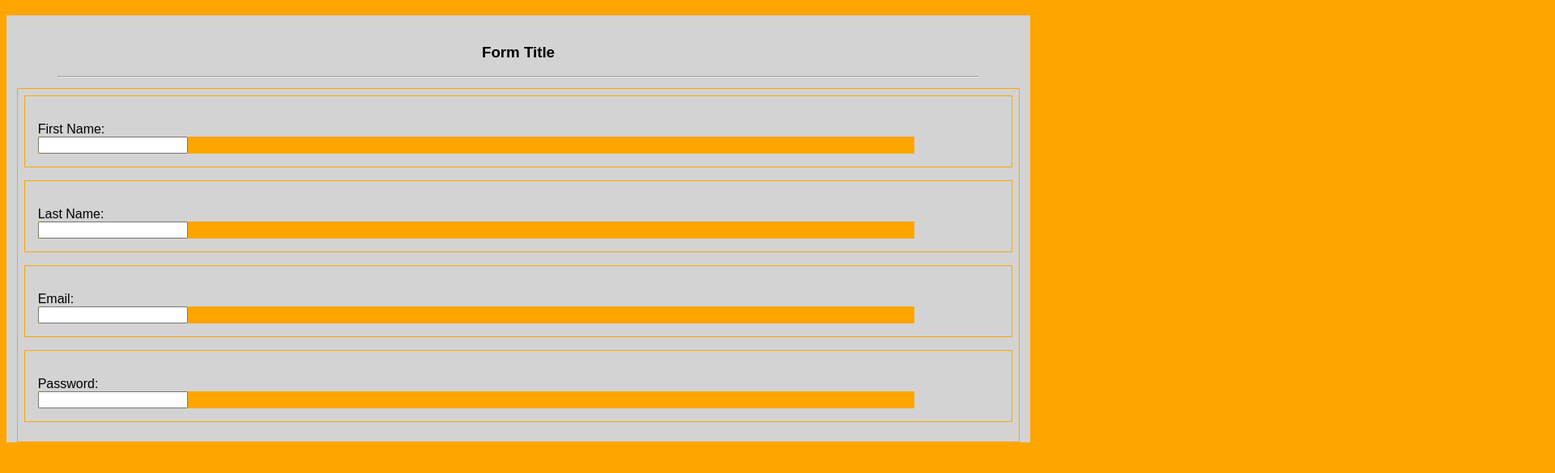
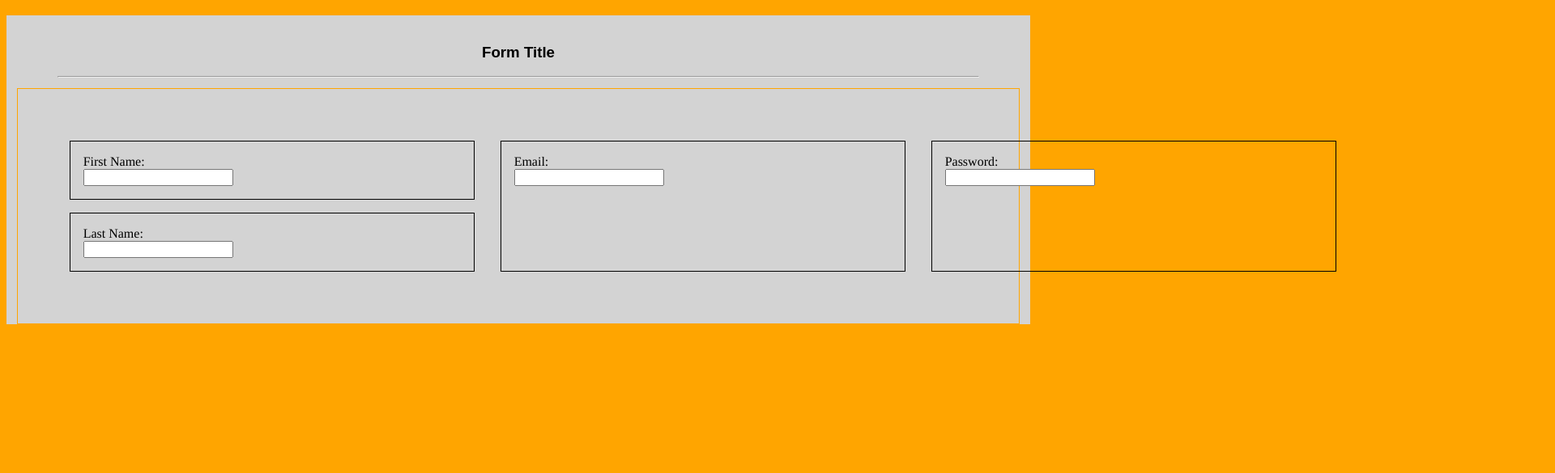
Before and after one commit to garridosrepos/lexiconlabbar, a plain HTML site: page Lab 2 Media Queries/index.html in a window 1280 px wide. Shown: the part 61-646 px from the top of the page at 81% size, 1920 px wide, since content can reach past the window. Drawn offline with Linux system fonts and the light colour scheme.

Commit message:
Börjat med att kunna placera label och input parallellt

```diff
--- a/Lab 2 Media Queries/css/default.css
+++ b/Lab 2 Media Queries/css/default.css
@@ -24,6 +24,7 @@ body{
 }
 /*************************************/
 form{
+
     background-color: lightgray;
 
 }
@@ -40,6 +41,7 @@ form{
 .form-title{
     text-align: center;
     padding-top: 1rem;
+
 }
 
 .separator{
@@ -51,31 +53,29 @@ form{
 }
 
 .form-content{
+
     border: 1px solid lightslategrey;
+    padding: 3rem;
 }
 
 .input-box {
-    padding-left: 1rem;
-    padding-top: 2rem;
-    padding-bottom: 1rem;
-    max-width: 100%;
-    min-width: fit-content;
-    border: 1px solid lightsteelblue;
-    margin-bottom: 1rem;
-
+    padding: 1rem 1rem 1rem 1rem;
+    margin:  1rem 1rem 1rem 1rem;
+    max-width: 500px;
+    border: 1px solid black;
 }
 
 .input-label{
-
+    font-family: "Times", SansSerif, sans-serif;
 }
 
 .input{
-    background-color:   lightsteelblue;
-    width:              90%;
+    border-radius: 10%;
+    width: 5000px;
 }
 
 input{
-    max-width: 80%;
+
 }
 
 @media screen and (min-width: 320px) {
@@ -86,10 +86,10 @@ input{
         border: 1px solid lightslategrey;
     }
     .input-box {
-        border: 1px solid lightslategrey;
+        /*border: 1px solid lightslategrey;*/
     }
     .input{
-        background-color:lightslategrey;
+        /*background-color:lightslategrey;*/
     }
 }
 
@@ -101,10 +101,10 @@ input{
         border: 1px solid lime;
     }
     .input-box {
-        border: 1px solid lime;
+        /*border: 1px solid lime;*/
     }
     .input{
-        background-color:lime;
+        /*background-color:lime;*/
     }
 }
 @media screen and (min-width: 560px) {
@@ -113,12 +113,14 @@ input{
     }
     .form-content{
         border: 1px solid yellow;
+        display: flex;
     }
     .input-box {
-        border: 1px solid yellow;
+        /*border: 1px solid yellow;*/
+
     }
     .input{
-        background-color: yellow;
+        /*background-color: yellow;*/
     }
 } /*End media query*/
 
@@ -128,12 +130,13 @@ input{
     }
     .form-content{
         border: 1px solid orange;
+
     }
     .input-box {
-        border: 1px solid orange;
+        /*border: 1px solid orange;*/
     }
     .input{
-        background-color: orange;
+        /*background-color: orange;*/
     }
 }
 @media screen and (min-width: 1500px) {
@@ -142,11 +145,12 @@ input{
     }
     .form-content{
         border: 1px solid red;
+        display: flex;
     }
     .input-box {
-        border: 1px solid red;
+        /*border: 1px solid red;*/
     }
     .input{
-        background-color: red;
+        /*background-color: red;*/
     }
 }
--- a/Lab 2 Media Queries/index.html
+++ b/Lab 2 Media Queries/index.html
@@ -3,8 +3,7 @@
 <head>
     <meta name="viewport" content="width=device-width, initial-scale=1.0">
     <meta charset="UTF-8">
-    <title>Title</title>
-    <!-- <link href="css/reset.css" rel="stylesheet" type="text/css"> -->
+    <title>Lab 2: Media Queries</title>
     <link href="css/default.css" rel="stylesheet">
 
 </head>
@@ -22,16 +21,14 @@
 
 				<div class="">
 					<div class="input-box">
-
-						<label for="firstName" class="inputLabel" >First Name:</label>
+						<label for="firstName" class="input-label" >First Name:</label>
 						<div class="input">
 							<input type="text" id="firstName">
 						</div>
-
 					</div>
 
 					<div class="input-box">
-						<label for="lastName" class="inputLabel">Last Name: </label>
+						<label for="lastName" class="input-label">Last Name: </label>
 						<div class="input">
 							<input type="text" id=lastName placeholder="">
 						</div>
@@ -39,13 +36,14 @@
 				</div>
 
 				<div class="input-box">
-					<label for="email" class="inputLabel">Email:</label>
+					<label for="email" class="input-label">Email:</label>
 					<div class="input">
 						<input type="email" id="email">
 					</div>
 				</div>
+
 				<div class="input-box">
-					<label for="password" class="inputLabel">Password:</label>
+					<label for="password" class="input-label">Password:</label>
 					<div class="input">
 						<input type="password" id="password">
 					</div>
```
